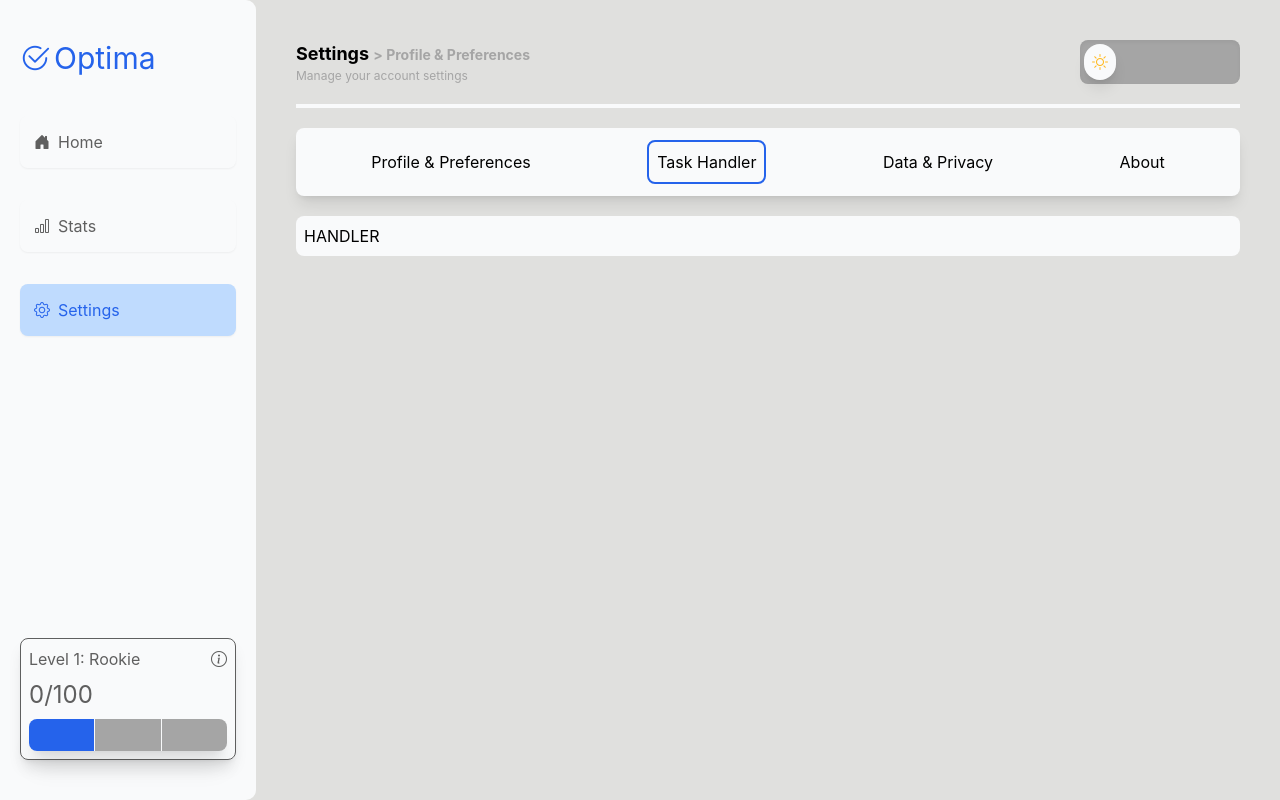
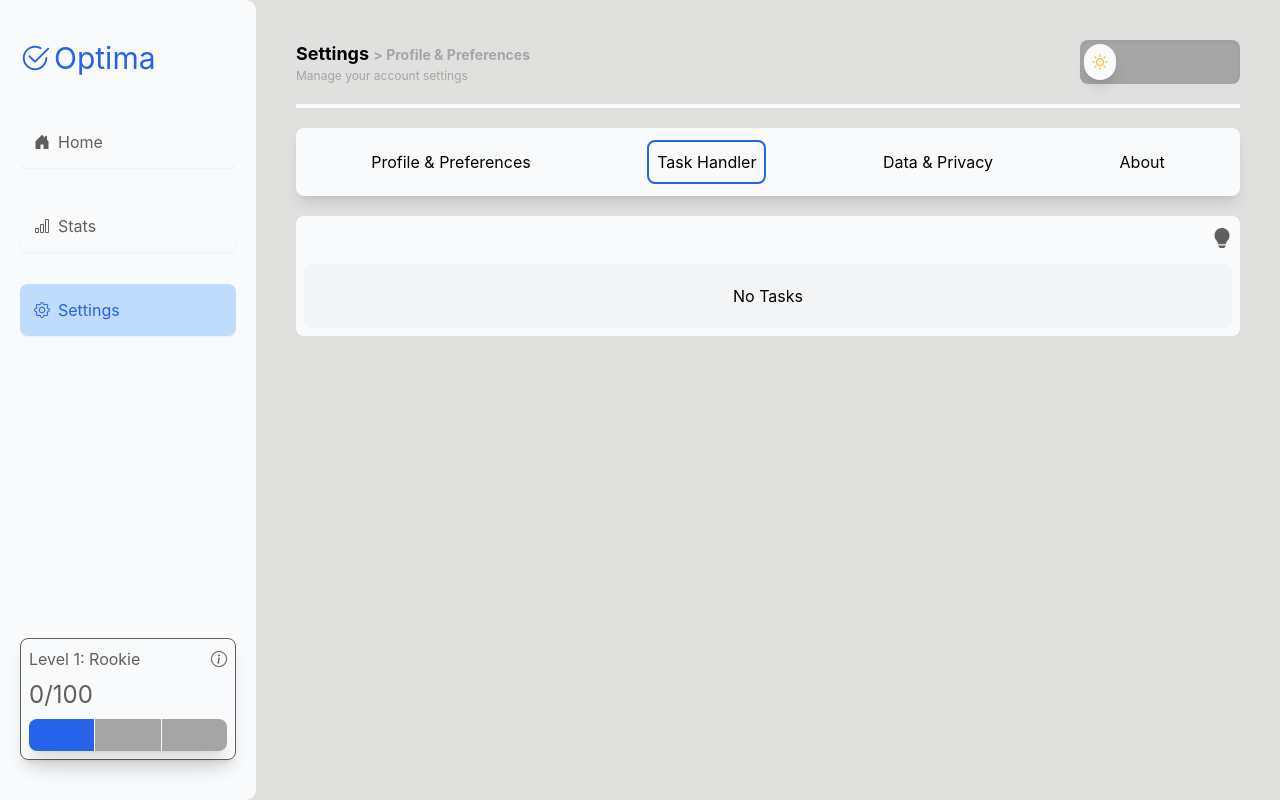
Before and after one commit to theinternetfae/Construction-site, a React (Vite) app: page /test/settings/handler in a window 1280 px wide. Built offline with nearby package versions, Linux system fonts and the light colour scheme.

Commit message:
Designed handler UI

```diff
--- a/src/index.css
+++ b/src/index.css
@@ -758,6 +758,22 @@ body {
             }
           }
 
+          .handler {
+            @apply flex flex-col gap-3;
+
+            i {
+              @apply cursor-pointer ml-auto text-[var(--muted-text)] text-xl transition duration-300 ease-in-out
+              hover:text-[var(--accent)];
+            }
+
+            .tasks-holder {
+              @apply p-5 rounded-lg bg-[var(--light-grey)];
+
+              p {
+                @apply text-center
+              }
+            }
+          }
         }
       }
     }
--- a/src/settings pages/Handler.jsx
+++ b/src/settings pages/Handler.jsx
@@ -1,7 +1,10 @@
 function Handler() {
     return (
-        <div>
-            HANDLER
+        <div className="handler">
+            <i class="bi bi-lightbulb-fill"></i>
+            <section className="tasks-holder">
+                <p>No Tasks</p>
+            </section>
         </div>
     );
 }
```
